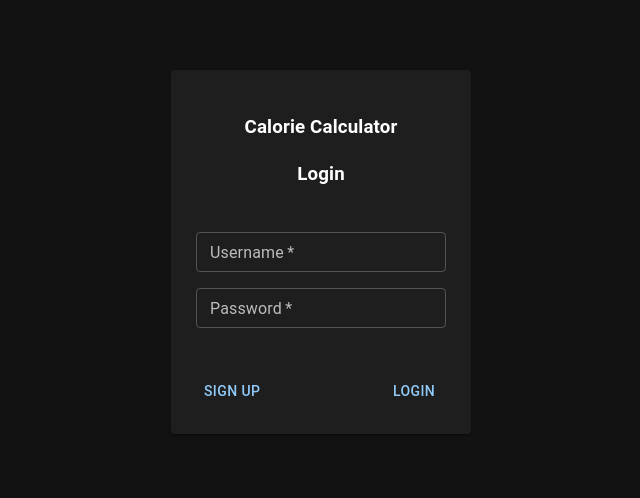
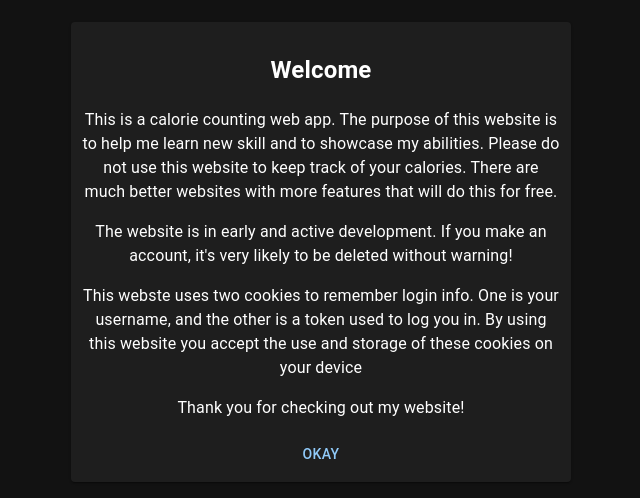
Before and after one commit to KristianELewis/Calorie-Counter-React, a React (Vite) app: page / in a window 1280 px wide. Shown: the part 148-646 px from the top of the page, without its empty margins (319-959 px from the left). Built offline with nearby package versions, Linux system fonts and the light colour scheme; the HTML template or start-up script is replaced by a standard one.

Commit message:
add info page

```diff
--- a/src/App.jsx
+++ b/src/App.jsx
@@ -2,9 +2,11 @@
 
 TODO
 
+OVERALL
+-I should think about an alternative to the ternary exressions used to decide what is being displayed
+
 
 LOGIN FUNCTIONALITY
-
 -Both login and signup functionality needs to use the newer error handling
 -userLogin_ and userLogin need to have more easily distinguished names
   -userLogin should be renamed to something more akin to userLoginServer, something that signifies that it connects to the server
@@ -23,7 +25,7 @@ import './App.css'
 
 import Day from './components/day';
 import LoginPage from './components/LoginPage';
-
+import InfoPage from './components/InfoPage';
 
 //needed for materui themes and styling
 import { ThemeProvider, createTheme } from '@mui/material/styles';
@@ -97,6 +99,13 @@ const App = () => {
     //used to display an alert if username/password are incorrect
     const [alerted, setAlerted] = useState({error: false, errorType:"none"});
 
+    const [infoPage, setInfoPage] = useState(true);
+
+
+    const handleInfoPage = () => {
+        setInfoPage(false);
+    }
+
     useEffect(() => {
         //if there is a token in the cookies try logging in
         //Not happy with this try catch
@@ -122,10 +131,16 @@ const App = () => {
         setUserData(result.userData)
     }
 
+
     return (
         <ThemeProvider theme={darkTheme}>
             <CssBaseline />
-            { !isLoggedIn ?
+                {infoPage ?
+                <InfoPage
+                    handleInfoPage= {handleInfoPage}
+                />
+                :
+                    (!isLoggedIn ?
                     (<LoginPage
                         userLogin_ = {handleLoginStatus}
                         alerted = {alerted}
@@ -141,7 +156,7 @@ const App = () => {
                             setIsLoggedIn = {setIsLoggedIn}
                             setAlerted = {setAlerted}
                         />
-            </div>
+                    </div>)
                 }
 
         </ThemeProvider>
--- /dev/null
+++ b/src/components/InfoPage.jsx
@@ -0,0 +1,25 @@
+import React from "react"
+
+import Card from "@mui/material/Card"
+import Button from "@mui/material/Button"
+
+import "../stylesheets/infoPage.css"
+const InfoPage = (props) => {
+
+
+
+    return (
+        <Card className ={"infoPage"}>
+            <h2>Welcome</h2>
+            <p>This is a calorie counting web app. The purpose of this website is to help me learn new skill and to showcase my abilities. Please do not use this website to keep track of your calories. There are much better websites with more features that will do this for free.</p>
+            <p>The website is in early and active development. If you make an account, it's very likely to be deleted without warning!</p>
+            <p>This webste uses two cookies to remember login info. One is your username, and the other is a token used to log you in. By using this website you accept the use and storage of these cookies on your device</p>
+            <p>Thank you for checking out my website!</p>
+            <Button onClick = {props.handleInfoPage}>Okay</Button>
+        </Card>
+
+    )
+}
+
+
+export default InfoPage
--- /dev/null
+++ b/src/stylesheets/infoPage.css
@@ -0,0 +1,5 @@
+.infoPage {
+    margin:auto;
+    width: 500px;
+    padding: 10px;
+}
```
Lines whose indentation alone changed are shown as unchanged.
